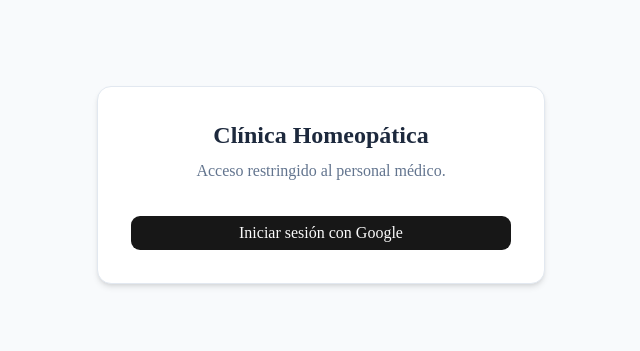
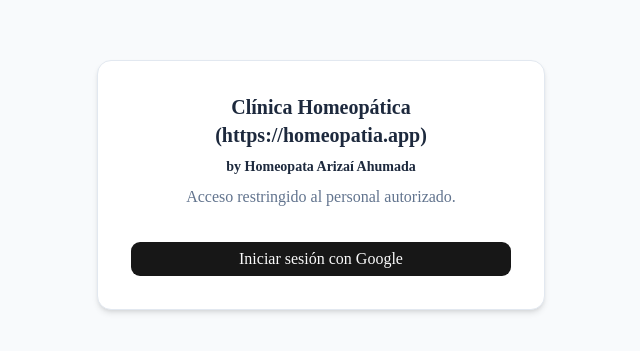
Before and after one commit to sicarlosmendoza/clinica-homeopatia-web, a Next.js app: page / in a window 1280 px wide. Shown: the part 215-566 px from the top of the page, without its empty margins (319-959 px from the left). Built offline with nearby package versions, Linux system fonts and the light colour scheme; no server answers.

Commit message:
fix: ejecutar prisma generate en build para actualizar tipos de archivo

```diff
--- a/app/page.tsx
+++ b/app/page.tsx
@@ -15,8 +15,9 @@
   return (
     <main className="min-h-screen bg-slate-50 flex items-center justify-center p-6">
       <div className="bg-white p-8 rounded-xl shadow-md max-w-md w-full text-center border border-slate-200">
-        <h1 className="text-2xl font-bold mb-2 text-slate-800">Clínica Homeopática</h1>
-        <p className="text-slate-500 mb-8">Acceso restringido al personal médico.</p>
+        <h1 className="text-xl font-bold mb-2 text-slate-800">Clínica Homeopática (https://homeopatia.app)</h1>
+         <h1 className="text-sm font-bold mb-2 text-slate-800">by Homeopata Arizaí Ahumada</h1>
+        <p className="text-slate-500 mb-8">Acceso restringido al personal autorizado.</p>
         <form action={async () => { "use server"; await signIn("google"); }}>
           <Button type="submit" className="w-full text-base" size="lg">Iniciar sesión con Google</Button>
         </form>
```
